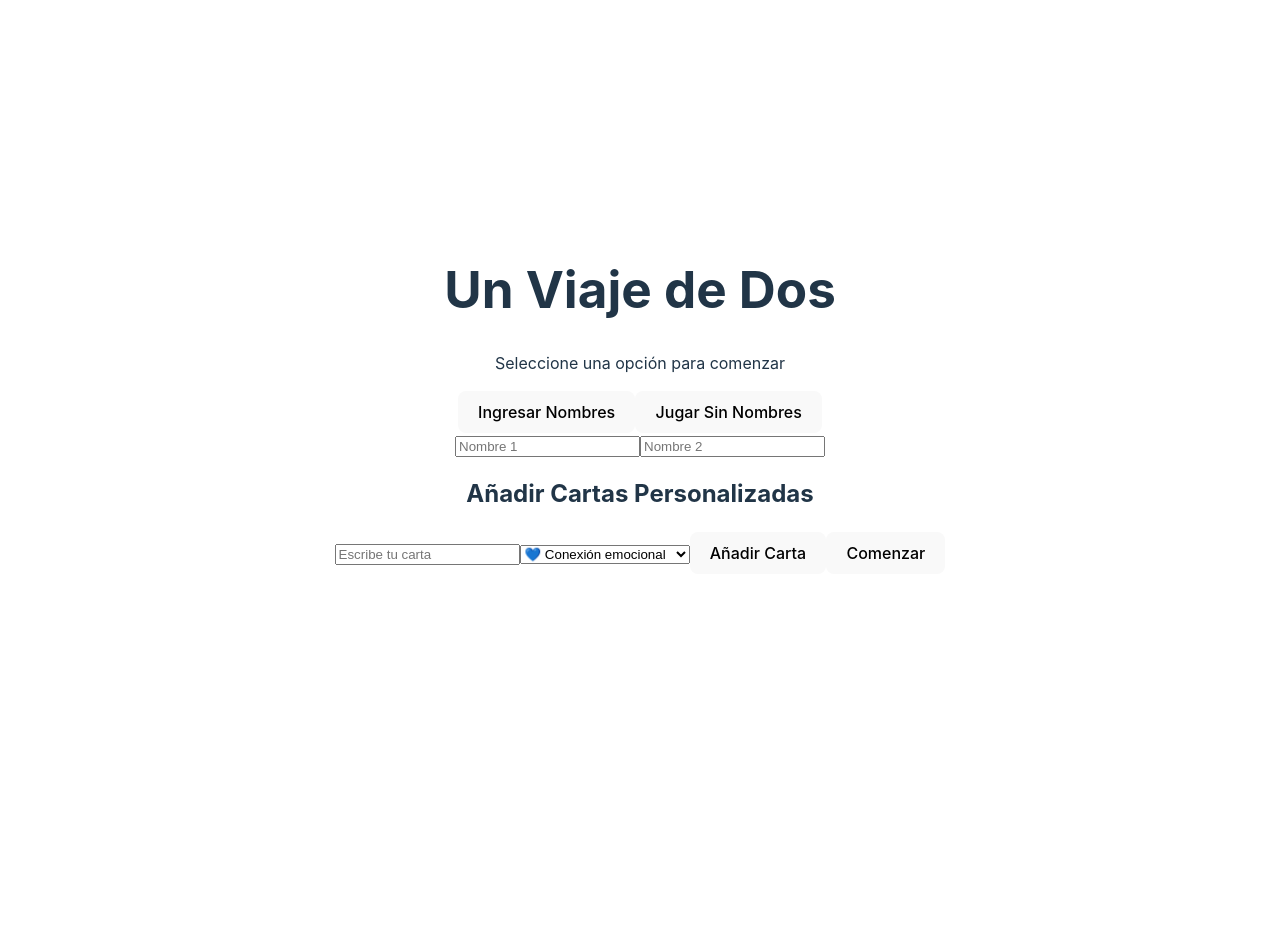
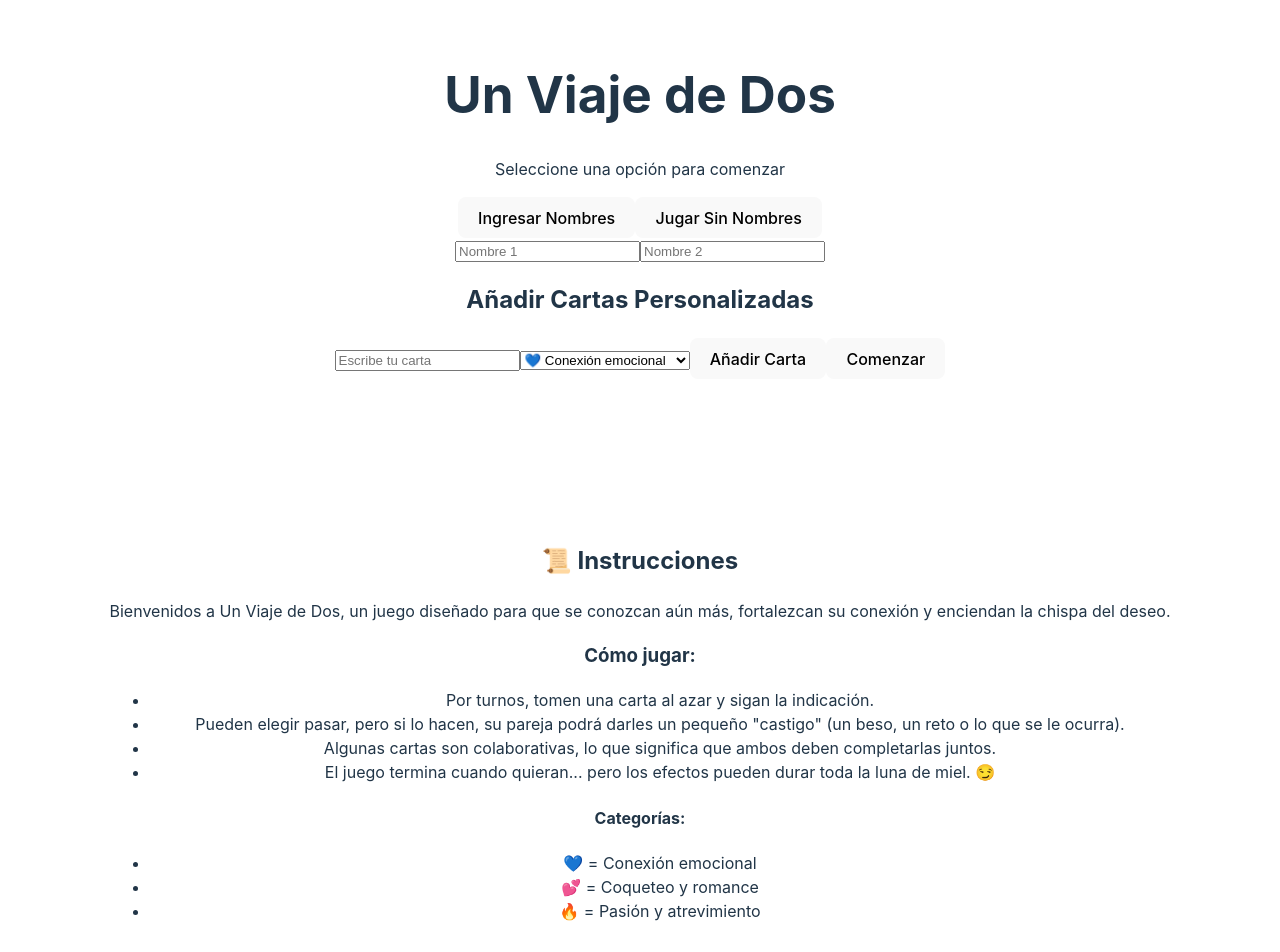
Before and after one commit to samyfontes/HoneyMoonGame, a React (Vite) app: page / in a window 1280 px wide. Shown: the top 952 px of the page. Before the commit the page ends 800 px from the top, so only its background shows below. Built offline with nearby package versions, Linux system fonts and the light colour scheme.

Commit message:
added rules to homepage

```diff
--- a/src/HoneyMoonGame.jsx
+++ b/src/HoneyMoonGame.jsx
@@ -146,6 +146,32 @@ export default function HoneymoonGame() {
           </div>
         </div>
       )}
+
+      <br></br>
+      <br></br>
+      <br></br>
+      <br></br>
+      <br></br>
+      <br></br>
+
+      {/* Instructions section at the bottom */}
+      <div className="mt-8 p-4 bg-gray-100 rounded-lg">
+        <h2 className="text-2xl font-bold mb-4">📜 Instrucciones</h2>
+        <p>Bienvenidos a Un Viaje de Dos, un juego diseñado para que se conozcan aún más, fortalezcan su conexión y enciendan la chispa del deseo.</p>
+        <h3 className="mt-4 font-bold">Cómo jugar:</h3>
+        <ul className="list-disc pl-5">
+          <li>Por turnos, tomen una carta al azar y sigan la indicación.</li>
+          <li>Pueden elegir pasar, pero si lo hacen, su pareja podrá darles un pequeño "castigo" (un beso, un reto o lo que se le ocurra).</li>
+          <li>Algunas cartas son colaborativas, lo que significa que ambos deben completarlas juntos.</li>
+          <li>El juego termina cuando quieran... pero los efectos pueden durar toda la luna de miel. 😏</li>
+        </ul>
+        <h4 className="mt-4 font-bold">Categorías:</h4>
+        <ul className="list-disc pl-5">
+          <li>💙 = Conexión emocional</li>
+          <li>💕 = Coqueteo y romance</li>
+          <li>🔥 = Pasión y atrevimiento</li>
+        </ul>
+      </div>
     </div>
   );
 }
```
